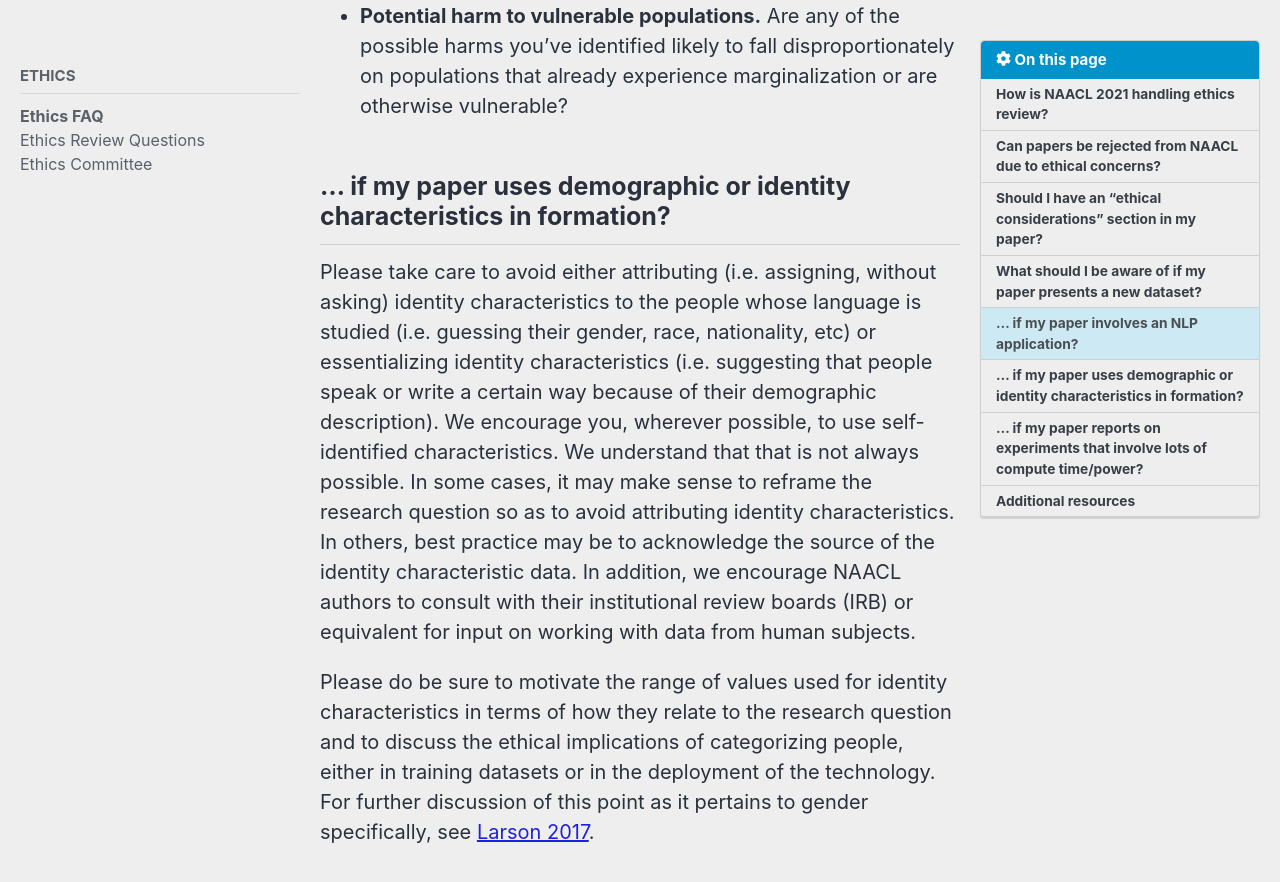
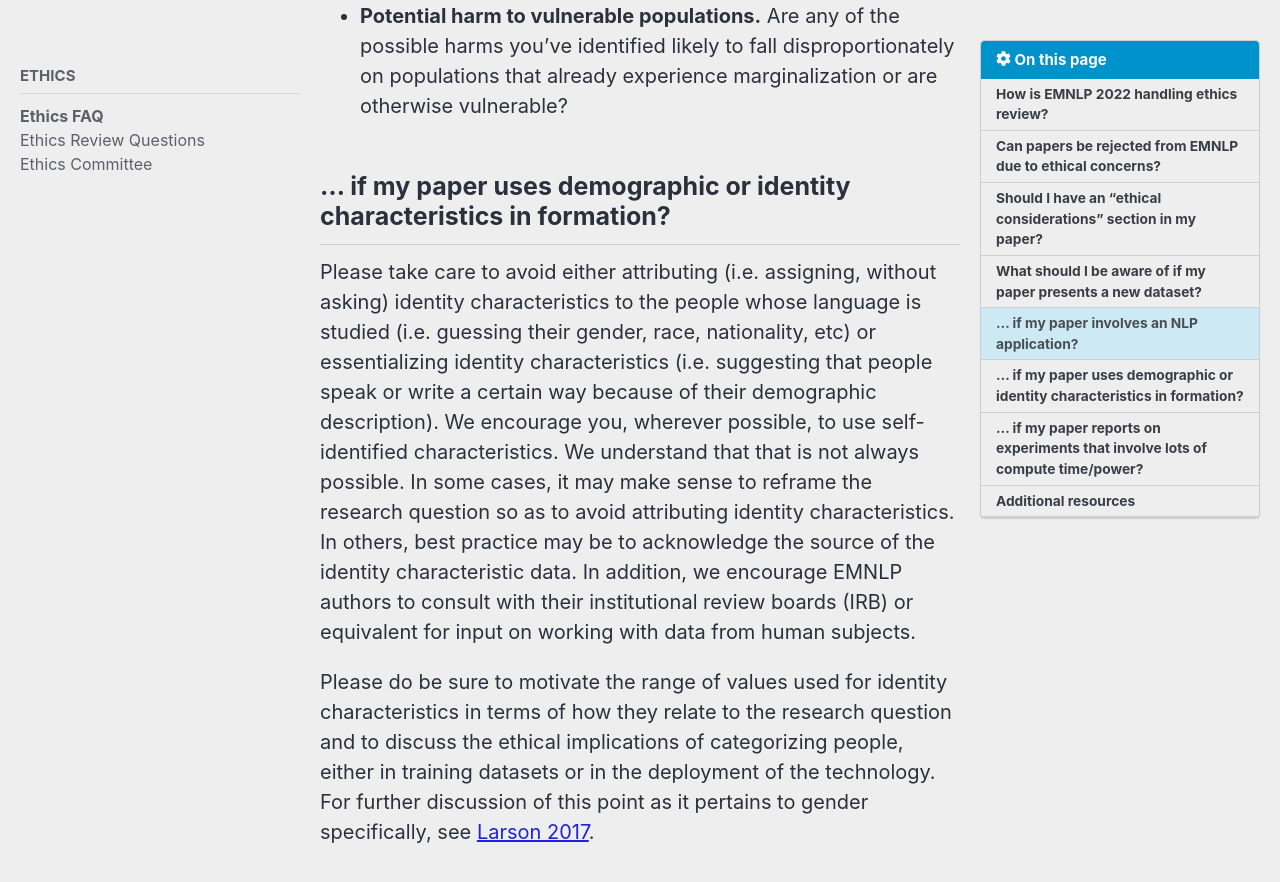
Before and after one commit to yxni98/EMNLP_2022, a Jekyll site: the page built from _pages/ethics/faq.md, in a window 1280 px wide and 900 px high, scrolled down 5000 px. Shown: the top 882 px of the window. Built offline with Jekyll 4.4.1, drawn with Linux system fonts in a browser that asks for light colours; cached includes are drawn as plain includes; nearby versions of some CDN libraries; comment, search, counter and statistics services are not loaded; some of the changed text lies outside the part shown.

Commit message:
replace "NAACL 2021" with "EMNLP 2022"

```diff
--- a/_pages/ethics/faq.md
+++ b/_pages/ethics/faq.md
@@ -9,22 +9,22 @@ toc_sticky: true
 toc_icon: "cog"
 ---
 
-As announced in the NAACL call for papers, NAACL 2021:
+As announced in the EMNLP call for papers, EMNLP 2022:
 
 > _Authors are required to honour the ethical code set out in the [ACM Code of Ethics](https://www.acm.org/code-of-ethics). The consideration of the ethical impact of our research, use of data, and potential applications of our work has always been an important consideration, and as artificial intelligence is becoming more mainstream, these issues are increasingly pertinent. We ask that all authors read the code, and ensure that their work is conformant to this code. We reserve the right to reject papers on ethical grounds, where the authors are judged to have operated counter to the code of ethics, or have inadequately addressed legitimate ethical concerns with their work._
 
-This page provides an FAQ about the ethics review process and guidance to authors for how to address ethical considerations in your NAACL papers. This applies in the first instance to papers submitted to the main conference (including industry track papers and demo papers). We encourage NAACL workshops to follow similar principles.
+This page provides an FAQ about the ethics review process and guidance to authors for how to address ethical considerations in your EMNLP papers. This applies in the first instance to papers submitted to the main conference (including industry track papers and demo papers). We encourage EMNLP workshops to follow similar principles.
 
 
-## How is NAACL 2021 handling ethics review?
+## How is EMNLP 2022 handling ethics review?
 
 Ethics review is handled at several levels:
 
 *   In the CFP and this page: information is given concerning what is expected from the authors and reviewers concerning ethics.
 
-*   NAACL reviewers are asked to consider the points listed in the [ethics review questions page](/ethics/review-questions/) and then indicate whether a paper should be flagged for further ethics review and, if so, what considerations lead them to that recommendation.
+*   EMNLP reviewers are asked to consider the points listed in the [ethics review questions page](/ethics/review-questions/) and then indicate whether a paper should be flagged for further ethics review and, if so, what considerations lead them to that recommendation.
 
-*   A reviewing committee, dedicated to ethical issues, will review papers flagged as problematic by the reviewers or the ACs during the review process. The committee membership will be listed on the NAACL 2021 webpage.
+*   A reviewing committee, dedicated to ethical issues, will review papers flagged as problematic by the reviewers or the ACs during the review process. The committee membership will be listed on the EMNLP 2022 webpage.
 
 *   The ethics committee will recommend, for each flagged paper whether to accept as is, reject on ethical grounds (with explanation), conditional accept (with specification of what must be addressed).
 
@@ -33,7 +33,7 @@ Ethics review is handled at several levels:
 *   The ethics committee is available to respond to questions from authors about the feedback they have received. This goes both for papers that were not accepted (for ethical reasons or otherwise), papers accepted as is, and papers conditionally accepted. In the latter case, we are happy to discuss during the preparation of the camera ready papers.
 
 
-## Can papers be rejected from NAACL due to ethical concerns?
+## Can papers be rejected from EMNLP due to ethical concerns?
 
 Yes.
 
@@ -84,7 +84,7 @@ Here we are concerned with papers involving tasks outside of language, including
 
 ## … if my paper uses demographic or identity characteristics in formation?
 
-Please take care to avoid either attributing (i.e. assigning, without asking) identity characteristics to the people whose language is studied (i.e. guessing their gender, race, nationality, etc) or essentializing identity characteristics (i.e. suggesting that people speak or write a certain way because of their demographic description). We encourage you, wherever possible, to use self-identified characteristics. We understand that that is not always possible. In some cases, it may make sense to reframe the research question so as to avoid attributing identity characteristics. In others, best practice may be to acknowledge the source of the identity characteristic data. In addition, we encourage NAACL authors to consult with their institutional review boards (IRB) or equivalent for input on working with data from human subjects.
+Please take care to avoid either attributing (i.e. assigning, without asking) identity characteristics to the people whose language is studied (i.e. guessing their gender, race, nationality, etc) or essentializing identity characteristics (i.e. suggesting that people speak or write a certain way because of their demographic description). We encourage you, wherever possible, to use self-identified characteristics. We understand that that is not always possible. In some cases, it may make sense to reframe the research question so as to avoid attributing identity characteristics. In others, best practice may be to acknowledge the source of the identity characteristic data. In addition, we encourage EMNLP authors to consult with their institutional review boards (IRB) or equivalent for input on working with data from human subjects.
 
 Please do be sure to motivate the range of values used for identity characteristics in terms of how they relate to the research question and to discuss the ethical implications of categorizing people, either in training datasets or in the deployment of the technology. For further discussion of this point as it pertains to gender specifically, see [Larson 2017](https://www.aclweb.org/anthology/W17-1601/).
 
```
Also changed, not shown: _pages/ethics/committee.md (+4 -2 lines), _pages/ethics/review-questions.md (+1 -1 lines).
